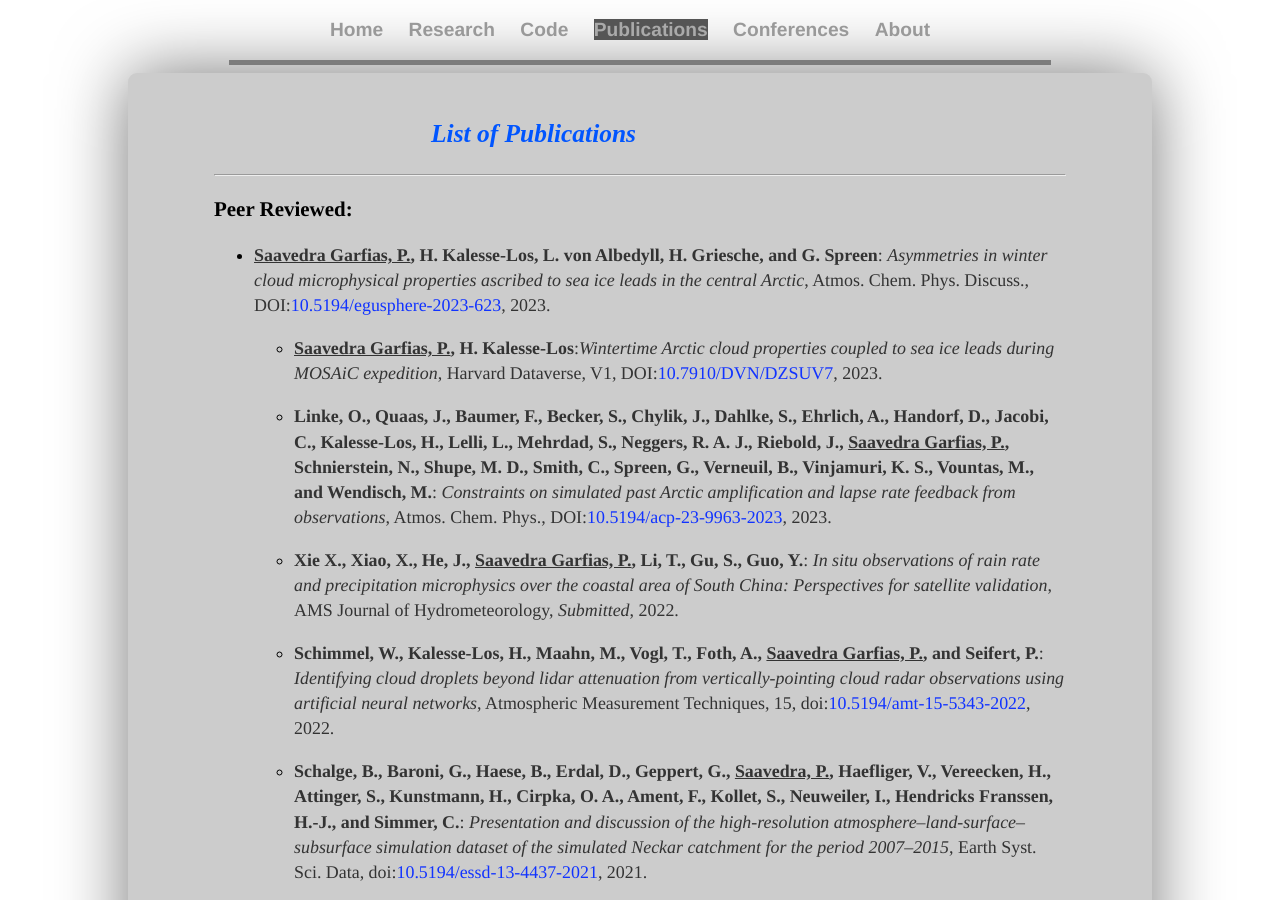
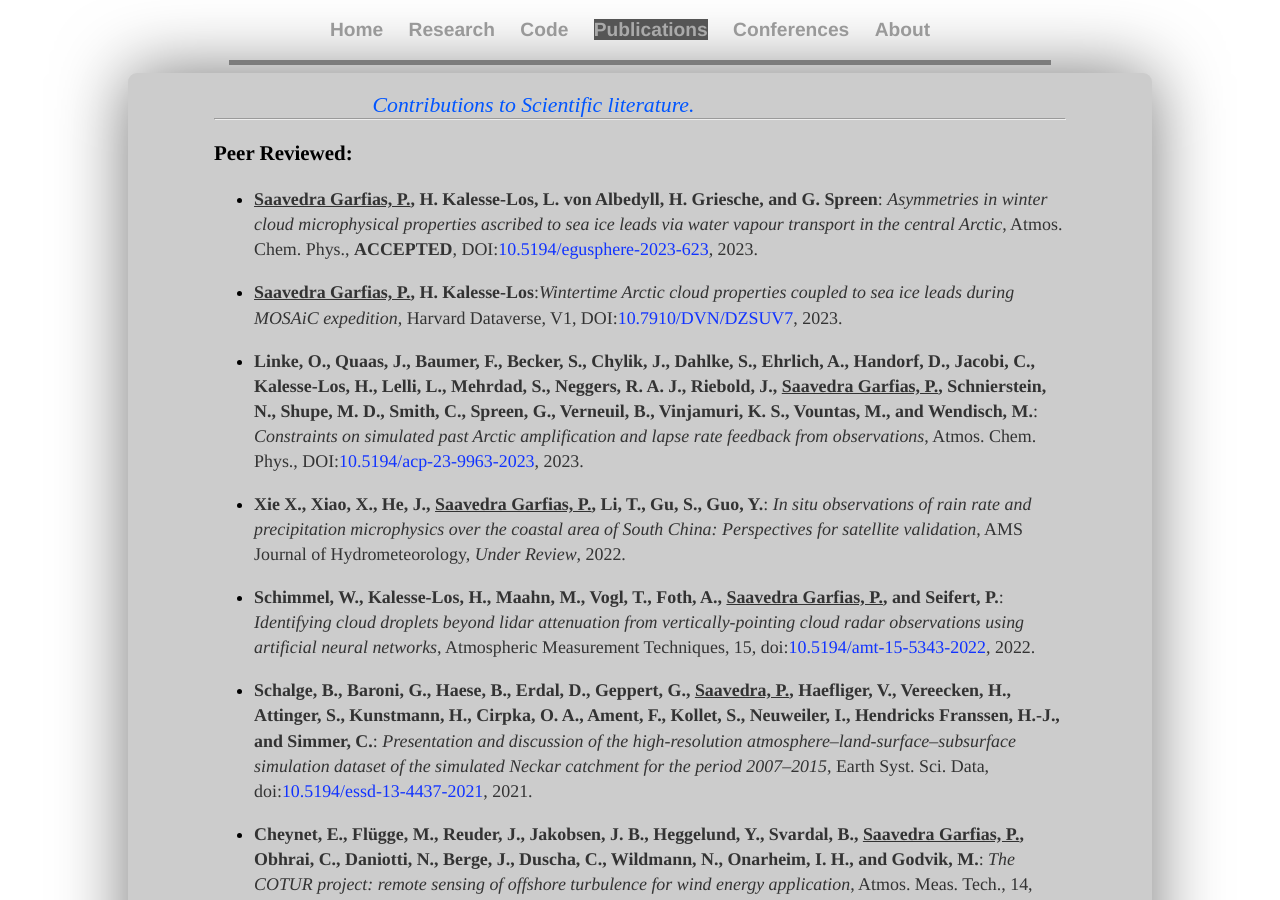
Before and after one commit to pablosaa/pablosaa.github.io, a Jekyll site: the page built from publications.html, in a window 1280 px wide and 900 px high. Built offline with Jekyll 4.4.1, drawn with Linux system fonts in a browser that asks for light colours.

Commit message:
update publications, conferences, and code ClodnetTools.jl

```diff
--- a/conferences.html
+++ b/conferences.html
@@ -46,6 +46,8 @@
 
 <h3><a name="posters"></a>Posters:</h3>
 <ul><li>
+    <p class="discreet"><strong>4th International Summer Snowfall Workshop 2023</strong>, 11-13 September 2023, Leipzig, Germany<br /><strong>Saavedra Garfias P., H. Kalesse-Los, J. Beikert</strong>: <em>Do sea ice conditions have a measurable influence on snowfall? A study based on MOSAiC wintertime observations.</em> DOI: <a href="https://doi.org/10.22541/essoar.169774532.27101629/v1">10.22541/essoar.169774532.27101629/v1</a></p>
+</li><li>
     <p class="discreet"><strong>American Geophysical Union 2022</strong>, 12-16 December 2022, Chicago, USA<br /><strong>Saavedra Garfias P., H. Kalesse-Los, L. von Albedyll, H. Griesche, G. Spreen</strong>: <em>Cloud Macro-and Microphysical Properties as Coupled to Sea Ice Leads During the MOSAiC Expedition.</em> DOI: <a href="https://doi.org/10.22541/essoar.167397335.54837214/v1">10.22541/essoar.167397335.54837214</a></p>
 </li><li>
     <p class="discreet"><strong>American Geophysical Union 2022</strong>, 12-16 December 2022, Chicago, USA<br /><strong>Saavedra Garfias P., H. Kalesse-Los, K. Ebell</strong>: <em>Climatology of mixed-phase clouds and their radiative effects when coupled to sea ice; study based from observations at the western Arctic.</em> DOI: <a href="https://doi.org/10.22541/essoar.167457993.38674219/v1">10.22541/essoar.167457993.38674219</a></p>
--- a/publications.html
+++ b/publications.html
@@ -2,21 +2,21 @@
 layout: withcaratula
 page: publications
 title: List of Publications
-<! -- vorworte: Scientific material I have contributed for publishing in journals and conference proceedings. -->
+vorworte: Contributions to Scientific literature.
 ---
 
 <h3 name="peer-reviewed-articles">Peer Reviewed:</h3>
 <ul><li>
-    <p class="discreet"><strong><u>Saavedra Garfias, P.</u>, H. Kalesse-Los, L. von Albedyll, H. Griesche, and G. Spreen</strong>: <em>Asymmetries in winter cloud microphysical properties ascribed to sea ice leads in the central Arctic</em>, Atmos. Chem. Phys. Discuss., DOI:<a href="https://doi.org/10.5194/egusphere-2023-623" target="_blank">10.5194/egusphere-2023-623</a>, 2023.
+    <p class="discreet"><strong><u>Saavedra Garfias, P.</u>, H. Kalesse-Los, L. von Albedyll, H. Griesche, and G. Spreen</strong>: <em>Asymmetries in winter cloud microphysical properties ascribed to sea ice leads via water vapour transport in the central Arctic</em>, Atmos. Chem. Phys., <b>ACCEPTED</b>, DOI:<a href="https://doi.org/10.5194/egusphere-2023-623" target="_blank">10.5194/egusphere-2023-623</a>, 2023.
     </p>
-<ul><li>
+</li><li>
     <p class="discreet"><strong><u>Saavedra Garfias, P.</u>, H. Kalesse-Los</strong>:<em>Wintertime Arctic cloud properties coupled to sea ice leads during MOSAiC expedition</em>, Harvard Dataverse, V1, DOI:<a href="https://doi.org/10.7910/DVN/DZSUV7" target="_blank">10.7910/DVN/DZSUV7</a>, 2023.
     </p>
 </li><li>
     <p class="discreet"><strong>Linke, O., Quaas, J., Baumer, F., Becker, S., Chylik, J., Dahlke, S., Ehrlich, A., Handorf, D., Jacobi, C., Kalesse-Los, H., Lelli, L., Mehrdad, S., Neggers, R. A. J., Riebold, J., <u>Saavedra Garfias, P.</u>, Schnierstein, N., Shupe, M. D., Smith, C., Spreen, G., Verneuil, B., Vinjamuri, K. S., Vountas, M., and Wendisch, M.</strong>: <em>Constraints on simulated past Arctic amplification and lapse rate feedback from observations</em>, Atmos. Chem. Phys., DOI:<a href="https://acp.copernicus.org/articles/23/9963/2023/" target="_blank">10.5194/acp-23-9963-2023</a>, 2023.
     </p>
   </li><li>
-    <p class="discreet"><strong>Xie X., Xiao, X., He, J., <u>Saavedra Garfias, P.</u>, Li, T., Gu, S., Guo, Y.</strong>: <em>In situ observations of rain rate and precipitation microphysics over the coastal area of South China: Perspectives for satellite validation</em>, AMS Journal of Hydrometeorology, <em>Submitted</em>, 2022.
+    <p class="discreet"><strong>Xie X., Xiao, X., He, J., <u>Saavedra Garfias, P.</u>, Li, T., Gu, S., Guo, Y.</strong>: <em>In situ observations of rain rate and precipitation microphysics over the coastal area of South China: Perspectives for satellite validation</em>, AMS Journal of Hydrometeorology, <em>Under Review</em>, 2022.
     </p>
     </li><li>
     <p class="discreet"><strong>Schimmel, W., Kalesse-Los, H., Maahn, M., Vogl, T., Foth, A., <u>Saavedra Garfias, P.</u>, and Seifert, P.</strong>:
@@ -64,7 +64,8 @@
 <p class="discreet"><strong>Battaglia, A., <u>P. Saavedra</u>, T. Rose and C. Simmer</strong>: <em>Characterization of Precipitating Clouds by Ground-Based Measurements with the Triple-Frequency Polarized Microwave Radiometer ADMIRARI</em>, J. Appl. Met. Clim., 49(3), pp. 394-414, 2010.</p>
 </li><li>
 <p class="discreet"><strong>Battaglia, A., <u>P. Saavedra</u>, T. Rose and C. Simmer</strong>: <em>Rain observations by a multi-frequency dual polarized radiometer</em>, IEEE Geo. Rem. Sens. Lett., 6(2), 354-358, 2009.</p>
-</li><li>
+  </li>
+  </ul>
 <!-- <p class="discreet"><strong>Zaratti, F., R. Forno, L. Cuarita and <u>P. Saavedra</u></strong>: <em>Six years measurements of Ozono and UVR in La Paz, Bolivia</em>, Revista Boliviana de Física, No 9, pp. 48-51, 2003, ISSN 1562-3823. (in spanish) (<a title="sobofi_n9" class="internal-link" href="{{site.PDFmiub}}/papers/sobofi_n9">PDF</a>), (<a class="external-link" href="http://www.fiumsa.edu.bo/sobofi/archivos/numero9.pdf">HTML</a>).</p>
 </li><li>
 <p class="discreet"><strong>Ghezzi, F., <u>P. Saavedra</u>, E. Palenque and F. Zaratti</strong>: <em>Analysis of correlation between Solar activity and columnar Ozone at tropical latitudes</em>, Revista Boliviana de Física, No 8, pp. 16-22, 2002, ISSN 1562-3823. (in spanish)(<a title="sobofi_n8" class="internal-link" href="{{site.PDFmiub}}/papers/sobofi_n8">PDF</a>), (<a class="external-link" href="http://www.fiumsa.edu.bo/sobofi/archivos/numero8.pdf">HTML</a>).</p>
@@ -75,7 +76,7 @@
     <p class="discreet">
       <strong><u>Saavedra Garfias, P.</u>, H. Kalesse-Los, K. Ebell </strong>:
       <em>Estimation of Wintertime Cloud Radiative Effects in the Western Arctic, a Function of Cloud-Moisture-Coupl
-ing and Sea Ice Conditions</em>, American Institute of Physics (AIP) Proceedings, <a class="external-link" href="https://aip.scitation.org/apc/info/forthcoming" target="_blank">International Radiation Symposium</a>, <em>Submitted</em>, 2022.
+ing and Sea Ice Conditions</em>, American Institute of Physics (AIP) Proceedings, <a class="external-link" href="https://aip.scitation.org/apc/info/forthcoming" target="_blank">International Radiation Symposium</a>, <em>in Press</em>, 2022.
     </p>
     </li></ul>
 <ul><li>
```
Also changed, not shown: other parts of conferences.html (+1 -1 lines), codes.md (+6 -0 lines).
